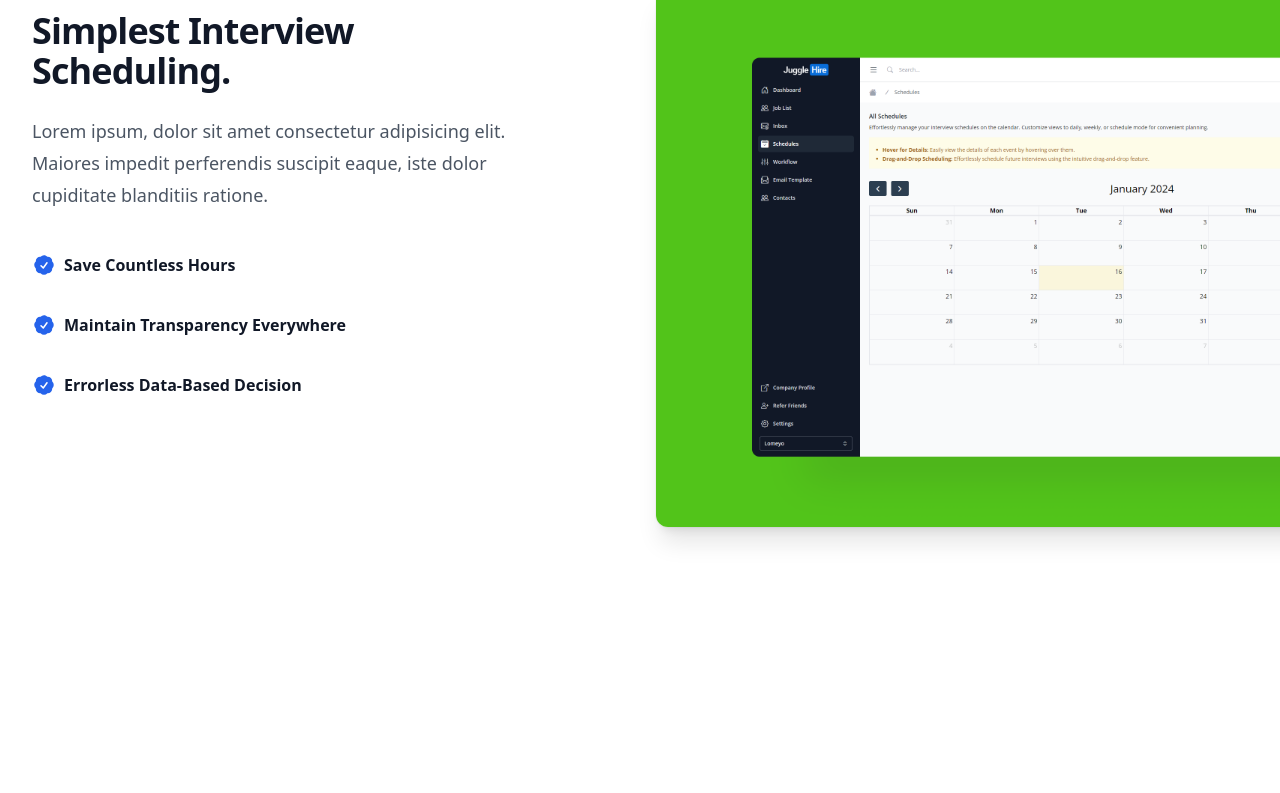
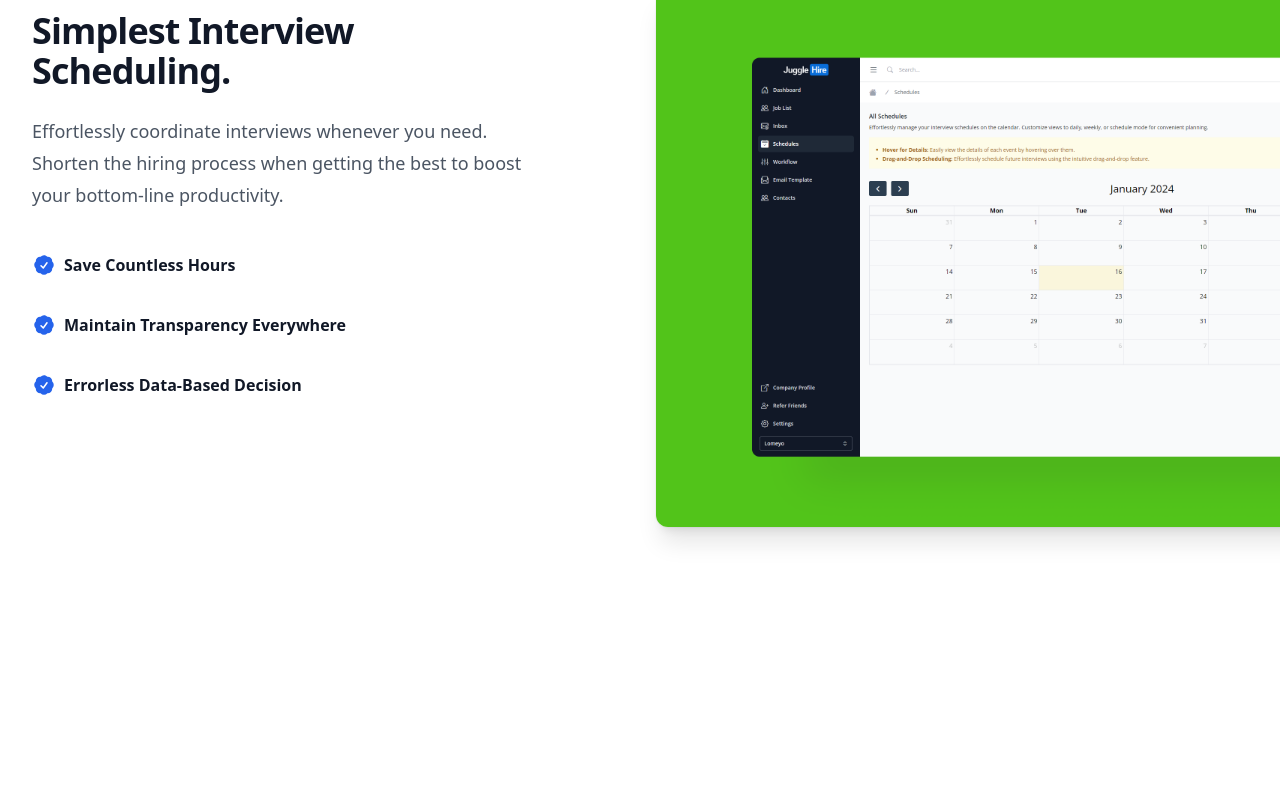
Before and after one commit to JuggleHire/jugglehire.com, a Nuxt app: page / in a window 1280 px wide. Shown: the part 7747-8540 px from the top of the page. Built offline with nearby package versions, Linux system fonts and the light colour scheme; what vue-datocms would draw is missing.

Commit message:
updated: discount section

```diff
--- a/components/Discount.vue
+++ b/components/Discount.vue
@@ -37,7 +37,7 @@
 
         <!-- Buttons -->
         <div class="text-center">
-          <a class="inline-flex justify-center items-center gap-x-3 text-center bg-gradient-to-tl from-blue-600 to-violet-600 shadow-lg shadow-transparent hover:shadow-blue-700/50 border border-transparent text-white text-sm font-medium rounded-full focus:outline-none focus:ring-2 focus:ring-blue-600 focus:ring-offset-2 focus:ring-offset-white py-3 px-6 "
+          <a class="inline-flex justify-center items-center gap-x-3 text-center bg-gradient-to-tl bg-blue-600 text-base shadow-lg shadow-transparent hover:bg-blue-700 border border-transparent text-white  font-medium rounded-full focus:outline-none focus:ring-2 focus:ring-blue-600 focus:ring-offset-2 focus:ring-offset-white py-3 px-6 "
             href="#">
             Save My Access
             <svg class="flex-shrink-0 w-4 h-4" xmlns="http://www.w3.org/2000/svg" width="24" height="24"
--- a/components/InterviewScheduling.vue
+++ b/components/InterviewScheduling.vue
@@ -6,8 +6,9 @@
           <div class="lg:max-w-lg">
             <p class="mt-2 text-3xl font-bold tracking-tight text-gray-900 sm:text-4xl">Simplest
               Interview Scheduling.</p>
-            <p class="mt-6 text-lg leading-8 text-gray-600">Lorem ipsum, dolor sit amet consectetur adipisicing elit.
-              Maiores impedit perferendis suscipit eaque, iste dolor cupiditate blanditiis ratione.</p>
+            <p class="mt-6 text-lg leading-8 text-gray-600">Effortlessly coordinate interviews whenever you need.
+              Shorten the hiring process when getting the best to
+              boost your bottom-line productivity.</p>
             <dl class="mt-10 max-w-xl space-y-8 text-base leading-7 text-gray-600 lg:max-w-none">
               <div v-for="feature in features" :key="feature.name" class="relative">
                 <dt class="flex items-center gap-2 font-semibold text-gray-900">
--- a/components/SocialMedia.vue
+++ b/components/SocialMedia.vue
@@ -10,16 +10,7 @@
         <p class="mt-3  md:mt-4 text-lg leading-8 text-gray-600">
           Get the social media to shorten your recruitment ride
         </p>
-        <p class="mt-5">
-          <a class="inline-flex items-center gap-x-1 font-medium text-blue-600" href="#">
-            Contact to learn more
-            <svg class="flex-shrink-0 w-4 h-4 transition ease-in-out group-hover:translate-x-1"
-              xmlns="http://www.w3.org/2000/svg" width="24" height="24" viewBox="0 0 24 24" fill="none"
-              stroke="currentColor" stroke-width="2" stroke-linecap="round" stroke-linejoin="round">
-              <path d="m9 18 6-6-6-6" />
-            </svg>
-          </a>
-        </p>
+
       </div>
       <!-- End Col -->
 
--- a/pages/index.vue
+++ b/pages/index.vue
@@ -14,11 +14,11 @@
     <testimonial-section />
     <why-choose />
     <starting-today />
-    <stats />
     <social-media />
     <discount />
     <pricing-faq-section title="Any Question On Mind?" subtitle="Get your answer before you begin" :center-title="true"
       :faqs="faqs" />
+    <stats />
     <!-- <contact /> -->
   </div>
 </template>
```
